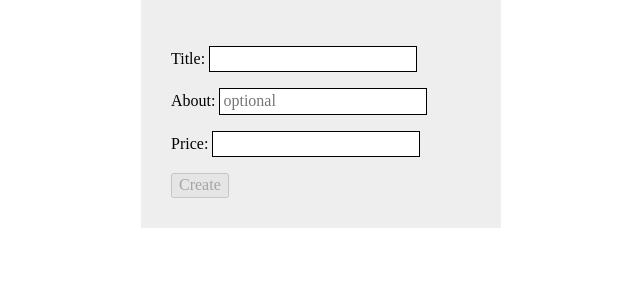
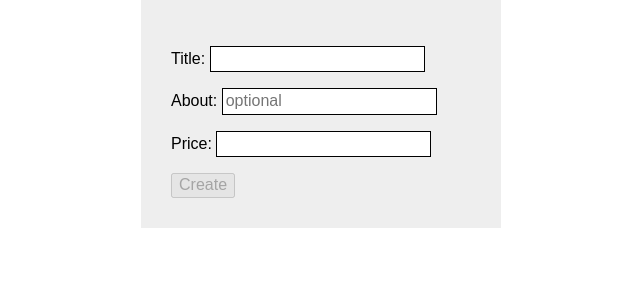
Before and after one commit to btbph/Wish-list-App, an Angular app: page /create in a window 1280 px wide. Shown: the top 300 px of the page, without its empty margins (319-959 px from the left). Built offline with nearby package versions, Linux system fonts and the light colour scheme.

Commit message:
fix typos, change import normilize.css

```diff
--- a/angular.json
+++ b/angular.json
@@ -27,7 +27,8 @@
               "src/assets"
             ],
             "styles": [
-              "src/styles.scss"
+              "src/styles.scss",
+              "./node_modules/normalize.css/normalize.css"
             ],
             "scripts": []
           },
--- a/src/app/components/allwishes/all-wishes.component.scss
+++ b/src/app/components/allwishes/all-wishes.component.scss
@@ -1,7 +1,6 @@
 @import '~src/variables';
 
 .wish-list {
-  display: block;
   list-style-type: none;
   margin: 0 auto;
   width: 40%;
--- a/src/app/components/allwishes/all-wishes.component.ts
+++ b/src/app/components/allwishes/all-wishes.component.ts
@@ -5,7 +5,6 @@ import {
 } from '@angular/core';
 
 import { WishlistService } from '../../services/wishlist.service';
-
 import { Wish } from '../../models/wish';
 
 @Component({
@@ -15,9 +14,9 @@ import { Wish } from '../../models/wish';
   changeDetection: ChangeDetectionStrategy.OnPush
 })
 export class AllWishesComponent implements OnInit {
+  public wishes: Wish[];
+
   constructor(private wishListService: WishlistService) {}
-
-  public wishes: Wish[];
 
   ngOnInit() {
     this
--- a/src/app/components/create-wish/create-wish.component.html
+++ b/src/app/components/create-wish/create-wish.component.html
@@ -1,4 +1,7 @@
-<form [formGroup]="wishForm" (ngSubmit)="onSubmit()" class="form">
+<form
+  class="form"
+  [formGroup]="wishForm"
+  (ngSubmit)="onSubmit()">
   <p>
     <label>
       Title:
--- a/src/app/components/detail-wish/detail-wish.component.html
+++ b/src/app/components/detail-wish/detail-wish.component.html
@@ -9,5 +9,5 @@
   <div>Title: {{ currentWish.title }}</div>
   <div *ngIf="currentWish.about">About: {{ currentWish.about }}</div>
   <div>Price: {{ currentWish.price }}</div>
-  <button (click)="deleteWish()">Delete</button>
+  <button class="primary-button" (click)="deleteWish()">Delete</button>
 </div>
--- a/src/app/components/detail-wish/detail-wish.component.ts
+++ b/src/app/components/detail-wish/detail-wish.component.ts
@@ -1,5 +1,5 @@
 import { Component, OnInit } from '@angular/core';
-import {ActivatedRoute, Router} from '@angular/router';
+import { ActivatedRoute, Router } from '@angular/router';
 
 
 import { WishlistService } from '../../services/wishlist.service';
--- a/src/styles.scss
+++ b/src/styles.scss
@@ -1,7 +1,5 @@
-@import '~normalize.css';
-
 .bg-wish {
-  background: url('./assets/css_sprites.png'); //bad sprite images sizes' should be the same
+  background: url('./assets/css_sprites.png'); //bad sprite, size of images should be same
 }
 
 .bg-wish1 {
@@ -27,3 +25,7 @@
   height: 450px;
   width: 600px;
 }
+
+* {
+  font-family: Arial, Helvetica, sans-serif;
+}
--- a/src/variables.scss
+++ b/src/variables.scss
@@ -1,4 +1,4 @@
 $border-radius: 4px;
 $item-color: #eee;
 $hover-bg-color: #ddd;
-$hover-button: #607d8b;
+$hover-button: #c3cfd5;
```
Also changed, not shown: src/app/components/create-wish/create-wish.component.ts (+11 -2 lines).
